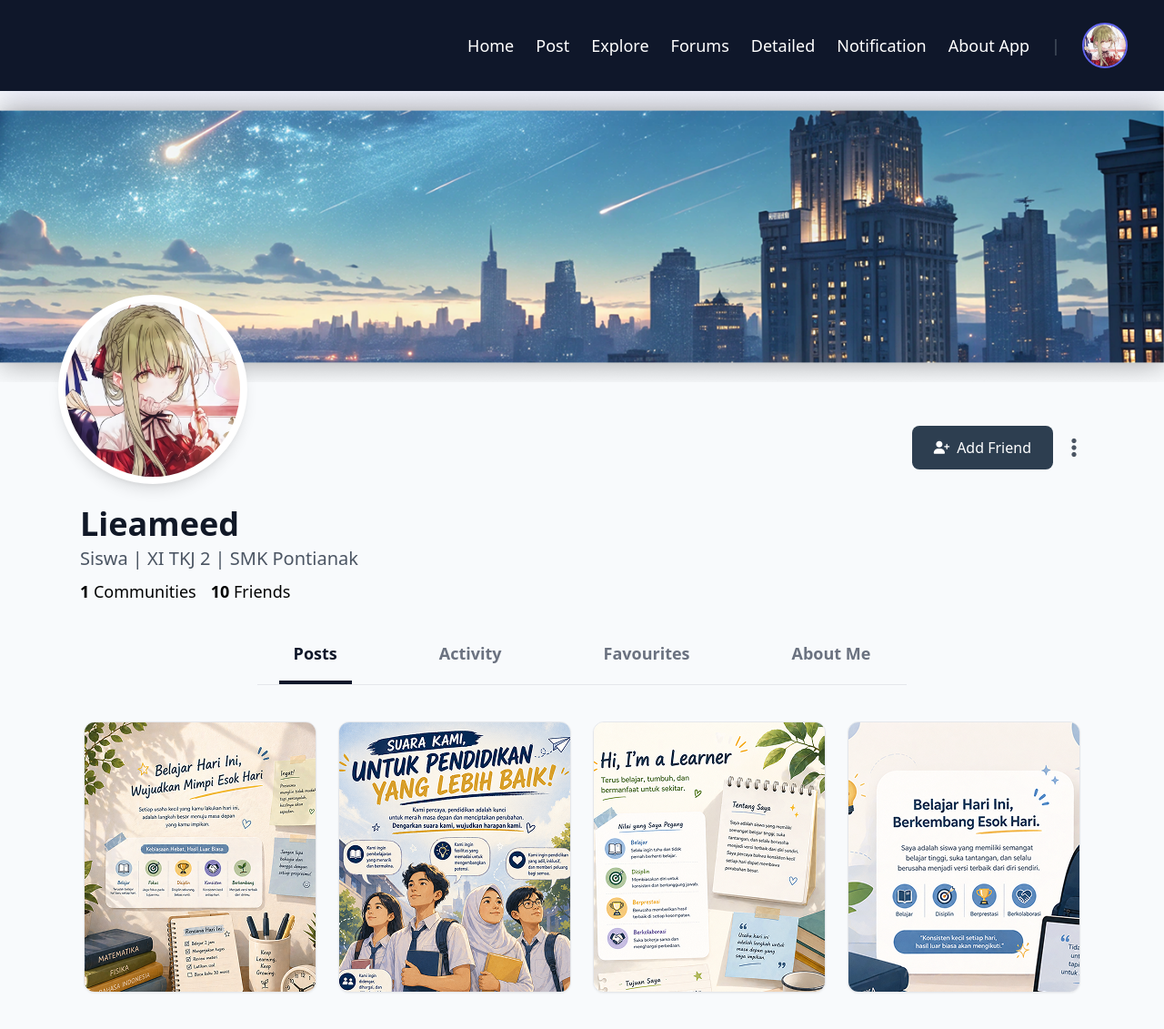
After one commit to lieameed/aspirasi, a PHP site: page /php/profile.php in a window 1280 px wide. The commit adds this page. Shown: the whole page at 91% size. Run offline with PHP 8.4, Linux system fonts and the light colour scheme; some libraries are stand-ins or nearby versions.

Commit message:
Added profile page

```diff
--- /dev/null
+++ b/public/components/Navbar.php
@@ -0,0 +1,28 @@
+<nav class="bg-[#0F172A] w-full min-h-[80px] h-[100px] shadow-[0_0_40px_rgba(99,102,241,0.15)] flex items-center top-0 z-50 px-10">
+    <div class="flex flex-row items-center justify-between w-full">
+
+        <h1 class="text-white font-bold text-xl md:hidden">Portal Ide</h1>
+
+        <div class="hidden md:flex flex-row items-center text-white text-lg flex-1 justify-end gap-6">
+            <a href="/index.php" class="hover:text-[#6366F1] transition-all">Home</a>
+            <a href="/post.php" class="hover:text-[#6366F1] transition-all">Post</a>
+            <a href="/php/explore.php" class="hover:text-[#6366F1] transition-all">Explore</a>
+            <a href="/php/ide.php" class="hover:text-[#6366F1] transition-all">Forums</a>
+            <a href="/php/detailide.php" class="hover:text-[#6366F1] transition-all">Detailed</a>
+            <a href="/notifications.php" class="hover:text-[#6366F1] transition-all">Notification</a>
+            <a href="/about.php" class="hover:text-[#6366F1] transition-all">About App</a>
+
+            <p class="text-gray-600">|</p>
+
+            <a href="/php/profile.php">
+                <img src="assets/karbit gerfa.png"
+                    alt=""
+                    class="w-[50px] h-[50px] rounded-full object-cover border-2 border-[#6366F1] hover:scale-105 hover:ring-2 hover:ring-[#6366F1] transition-all cursor-pointer">
+            </a>
+        </div>
+
+        <button class="hidden text-white text-2xl">
+            <i class="fa-solid fa-bars"></i>
+        </button>
+    </div>
+</nav>
--- /dev/null
+++ b/public/php/profile.php
@@ -0,0 +1,81 @@
+<!DOCTYPE html>
+<html lang="en">
+<head>
+    <title>Profile - Lieameed</title>
+    <link rel="stylesheet" href="https://cdnjs.cloudflare.com/ajax/libs/font-awesome/6.5.1/css/all.min.css">
+    <script src="https://cdn.tailwindcss.com"></script>
+
+
+</head>
+
+<body class="bg-[#F8FAFC] min-h-screen font-sans flex flex-col">
+
+    <?php include '../components/navbar.php'; ?>
+
+    <div class="relative">
+        <div class="w-full h-64 md:h-80 overflow-hidden">
+            <img src="/assets/rectangle 22.png" class="w-full h-full object-cover">
+        </div>
+
+        <div class="max-w-6xl mx-auto px-6 relative">
+            <div class="flex flex-col md:flex-row items-end -mt-16 md:-mt-24 gap-6">
+
+                <div class="relative -ml-6">
+                    <img src="/assets/karbit gerfa.png"
+                        class="w-40 h-40 md:w-52 md:h-52 rounded-full border-8 border-white shadow-lg bg-white object-cover">
+                    </div>
+
+                <div class="flex-1 flex justify-end mb-4 gap-3">
+                    <button class="bg-[#2D3E50] text-white px-6 py-2 rounded-lg flex items-center gap-2 hover:bg-slate-700 transition-all font-medium">
+                        <i class="fa-solid fa-user-plus text-sm"></i> Add Friend
+                    </button>
+                    <button class="p-2 text-gray-600 hover:bg-gray-100 rounded-full transition-colors">
+                        <i class="fa-solid fa-ellipsis-vertical text-2xl"></i>
+                    </button>
+                </div>
+            </div>
+
+            <div class="mt-6">
+                <h1 class="text-4xl font-bold text-gray-900">Lieameed</h1>
+                <p class="text-xl text-gray-600 mt-1">Siswa | XI TKJ 2 | SMK Pontianak</p>
+                <div class="flex gap-4 mt-2 text-lg">
+                    <p><span class="font-bold">1</span> Communities</p>
+                    <p><span class="font-bold">10</span> Friends</p>
+                </div>
+            </div>
+        </div>
+    </div>
+
+    <div class="max-w-6xl mx-auto px-6 mt-10 border-b border-gray-200">
+        <div class="flex justify-around md:justify-start md:gap-20 text-lg font-semibold text-gray-500">
+            <a href="#" class="pb-4 border-b-4 border-[#0F172A] text-[#0F172A] px-4">Posts</a>
+            <a href="#" class="pb-4 hover:text-gray-800 px-4">Activity</a>
+            <a href="#" class="pb-4 hover:text-gray-800 px-4">Favourites</a>
+            <a href="#" class="pb-4 hover:text-gray-800 px-4">About Me</a>
+        </div>
+    </div>
+
+    <main class="max-w-6xl mx-auto px-6 py-10">
+        <div class="grid grid-cols-1 sm:grid-cols-2 lg:grid-cols-4 gap-6">
+
+            <div class="bg-white rounded-xl shadow-sm border overflow-hidden">
+                <img src="/assets/Foto1.png" class="w-full">
+            </div>
+
+            <div class="bg-white rounded-xl shadow-sm border overflow-hidden">
+                <img src="/assets/Foto2.png" class="w-full">
+            </div>
+
+            <div class="bg-white rounded-xl shadow-sm border overflow-hidden">
+                <img src="/assets/Foto3.png" class="w-full">
+            </div>
+
+             <div class="bg-white rounded-xl shadow-sm border overflow-hidden">
+                <img src="/assets/Foto4.png" class="w-full">
+            </div>
+
+        </div>
+    </main>
+
+</body>
+</html>
```
Also changed, not shown: public/php/homepage.php (+8 -31 lines), public/assets/Foto1.png (added), public/assets/Foto2.png (added), public/assets/Foto3.png (added), public/assets/Foto4.png (added), public/assets/Rectangle 22.png (added).
